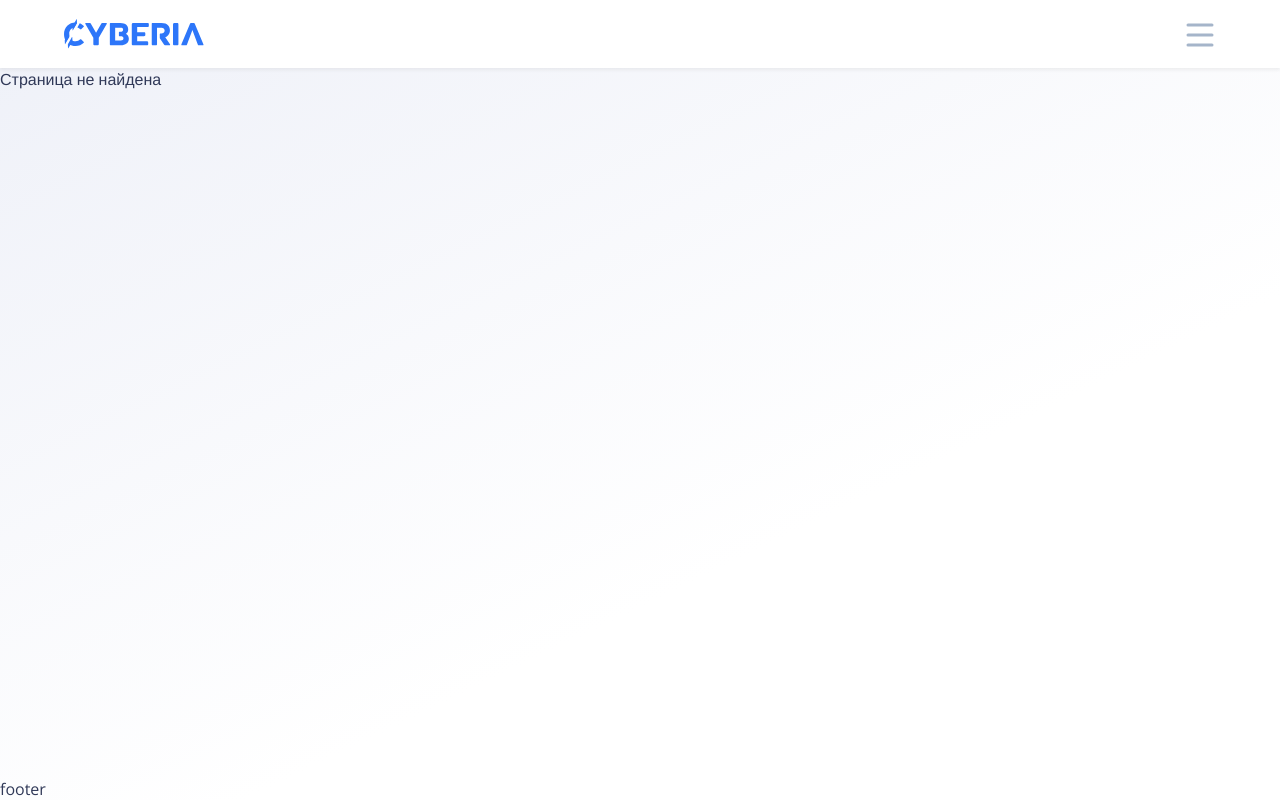
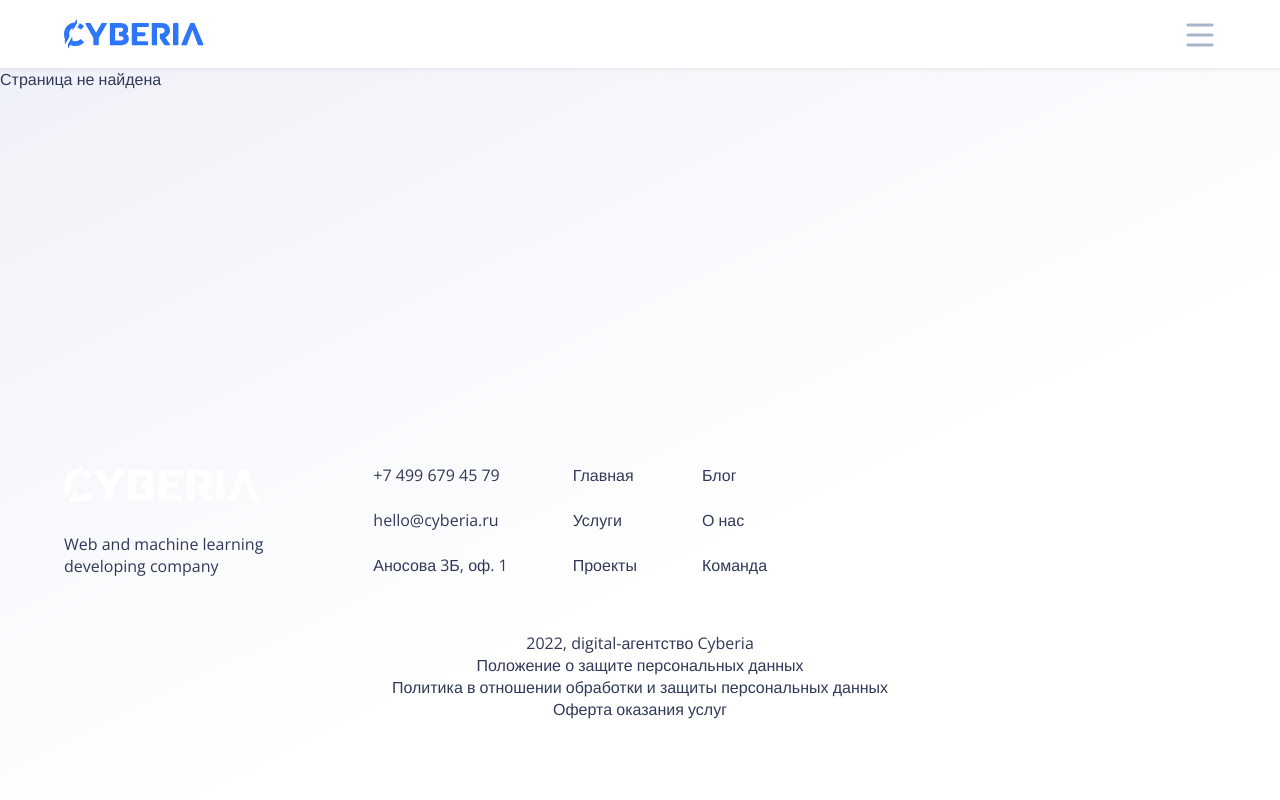
Before and after one commit to glazzkov/cyberia, a React (Create React App) app: page / in a window 1280 px wide. Built offline with nearby package versions, Linux system fonts and the light colour scheme.

Commit message:
created footer-component

```diff
--- a/src/components/blocks/footer/Footer.jsx
+++ b/src/components/blocks/footer/Footer.jsx
@@ -1,5 +1,92 @@
 import { StyledFooter } from './Footer.style';
+import { FooterInner } from './styled-elements/FooterInner';
+import { FooterHeading } from './styled-elements/FooterHeading';
+import { FooterMain } from './styled-elements/FooterMain';
+import { FooterGroup } from './styled-elements/FooterGroup';
+import { FooterCopyright } from './styled-elements/FooterCopyright';
+import { FooterLogo } from '../../ui/footer-logo/FooterLogo';
+import { Link } from 'react-router-dom';
 
 export const Footer = () => {
-  return <StyledFooter>footer</StyledFooter>;
+  return (
+    <StyledFooter>
+      <FooterInner>
+        <FooterHeading>
+          <FooterLogo></FooterLogo>
+          <p>
+            Web and machine learning <br /> developing company
+          </p>
+        </FooterHeading>
+        <FooterMain>
+          <FooterGroup>
+            <li>
+              <a href='tel:+74996794579' aria-label='Номер телефона:'>
+                +7 499 679 45 79
+              </a>
+            </li>
+            <li>
+              <a href='hello@cyberia.ru' aria-label='Электронная почта:'>
+                hello@cyberia.ru
+              </a>
+            </li>
+            <li>
+              <address aria-label='Адрес: '>Аносова 3Б, оф. 1</address>
+            </li>
+          </FooterGroup>
+          <FooterGroup>
+            <li>
+              <Link to='/' replace>
+                Главная
+              </Link>
+            </li>
+            <li>
+              <Link to='catalog' replace>
+                Услуги
+              </Link>
+            </li>
+            <li>
+              <Link to='projects' replace>
+                Проекты
+              </Link>
+            </li>
+          </FooterGroup>
+          <FooterGroup>
+            <li>
+              <Link to='blog' replace>
+                Блог
+              </Link>
+            </li>
+            <li>
+              <Link to='about' replace>
+                О нас
+              </Link>
+            </li>
+            <li>
+              <Link to='team' replace>
+                Команда
+              </Link>
+            </li>
+          </FooterGroup>
+        </FooterMain>
+        <FooterCopyright>
+          <li>2022, digital-агентство Cyberia</li>
+          <li>
+            <Link to='blank' replace>
+              Положение о защите персональных данных
+            </Link>
+          </li>
+          <li>
+            <Link to='blank' replace>
+              Политика в отношении обработки и защиты персональных данных
+            </Link>
+          </li>
+          <li>
+            <Link to='blank' replace>
+              Оферта оказания услуг
+            </Link>
+          </li>
+        </FooterCopyright>
+      </FooterInner>
+    </StyledFooter>
+  );
 };
--- /dev/null
+++ b/src/components/blocks/footer/styled-elements/FooterCopyright.jsx
@@ -0,0 +1,16 @@
+import styled from 'styled-components';
+
+export const FooterCopyright = styled.ul`
+  text-align: center;
+
+  @media ${(props) => `${props.theme.mediaQueries.tablet} and ${props.theme.mediaQueries.tabletOnly}`} {
+    font-size: 16px;
+    line-height: 22px;
+    flex-basis: 100%;
+  }
+
+  @media ${(props) => props.theme.mediaQueries.desktop} {
+    max-width: 360px;
+    text-align: start;
+  }
+`;
--- /dev/null
+++ b/src/components/blocks/footer/styled-elements/FooterGroup.jsx
@@ -0,0 +1,7 @@
+import styled from 'styled-components';
+
+export const FooterGroup = styled.ul`
+  display: flex;
+  flex-direction: column;
+  gap: 23px;
+`;
--- /dev/null
+++ b/src/components/blocks/footer/styled-elements/FooterHeading.jsx
@@ -0,0 +1,20 @@
+import styled from 'styled-components';
+
+export const FooterHeading = styled.div`
+  display: flex;
+  flex-direction: column;
+  gap: 10px;
+
+  @media ${(props) => props.theme.mediaQueries.mobileOnly} {
+    align-items: center;
+    text-align: center;
+  }
+
+  @media ${(props) => props.theme.mediaQueries.tablet} {
+    gap: 27px;
+  }
+
+  @media ${(props) => props.theme.mediaQueries.desktop} {
+    gap: 13px;
+  }
+`;
--- /dev/null
+++ b/src/components/blocks/footer/styled-elements/FooterInner.jsx
@@ -0,0 +1,30 @@
+import styled from 'styled-components';
+import { container } from '../../../styled-mixins/container';
+
+export const FooterInner = styled.div`
+  ${container}
+  padding-top: 30px;
+  padding-bottom: 30px;
+  display: flex;
+  flex-direction: column;
+  gap: 40px;
+
+  @media ${(props) => props.theme.mediaQueries.mobileOnly} {
+    align-items: center;
+  }
+
+  @media ${(props) => props.theme.mediaQueries.tablet} {
+    padding-top: 80px;
+    padding-bottom: 80px;
+    flex-direction: row;
+    flex-wrap: wrap;
+    gap: 55px 110px;
+    justify-content: space-between;
+  }
+
+  @media ${(props) => props.theme.mediaQueries.desktop} {
+    padding-top: 130px;
+    padding-bottom: 170px;
+    gap: 130px;
+  }
+`;
--- /dev/null
+++ b/src/components/blocks/footer/styled-elements/FooterMain.jsx
@@ -0,0 +1,15 @@
+import styled from 'styled-components';
+
+export const FooterMain = styled.div`
+  display: flex;
+  gap: 40px;
+  flex-grow: 5;
+
+  @media ${(props) => props.theme.mediaQueries.tablet} {
+    gap: 65px;
+  }
+
+  @media ${(props) => props.theme.mediaQueries.desktop} {
+    gap: 90px;
+  }
+`;
```
